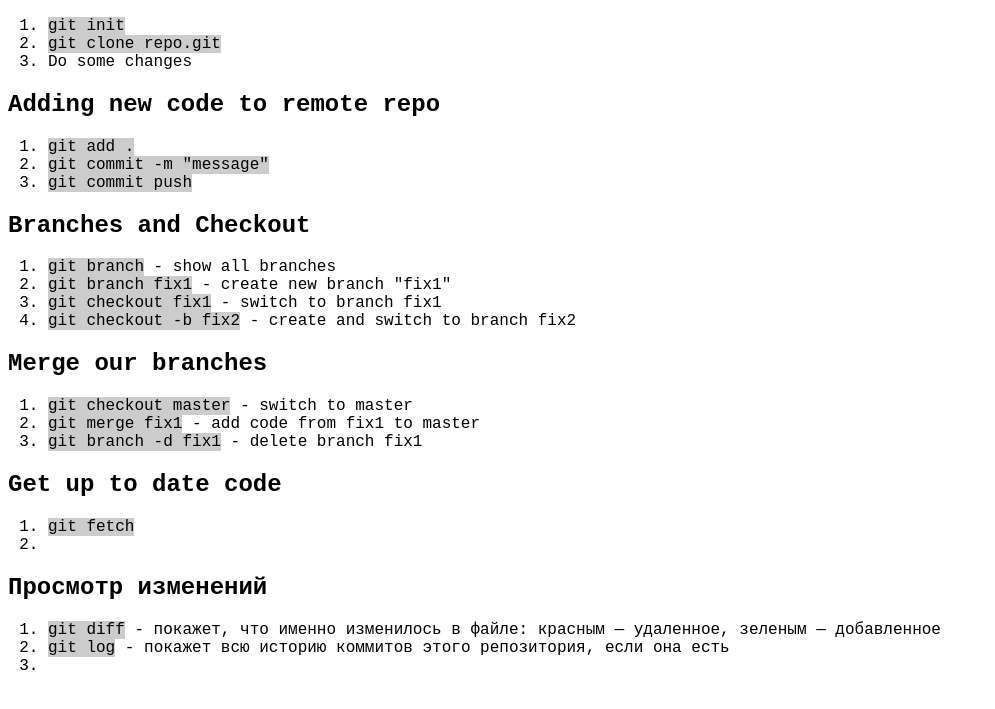
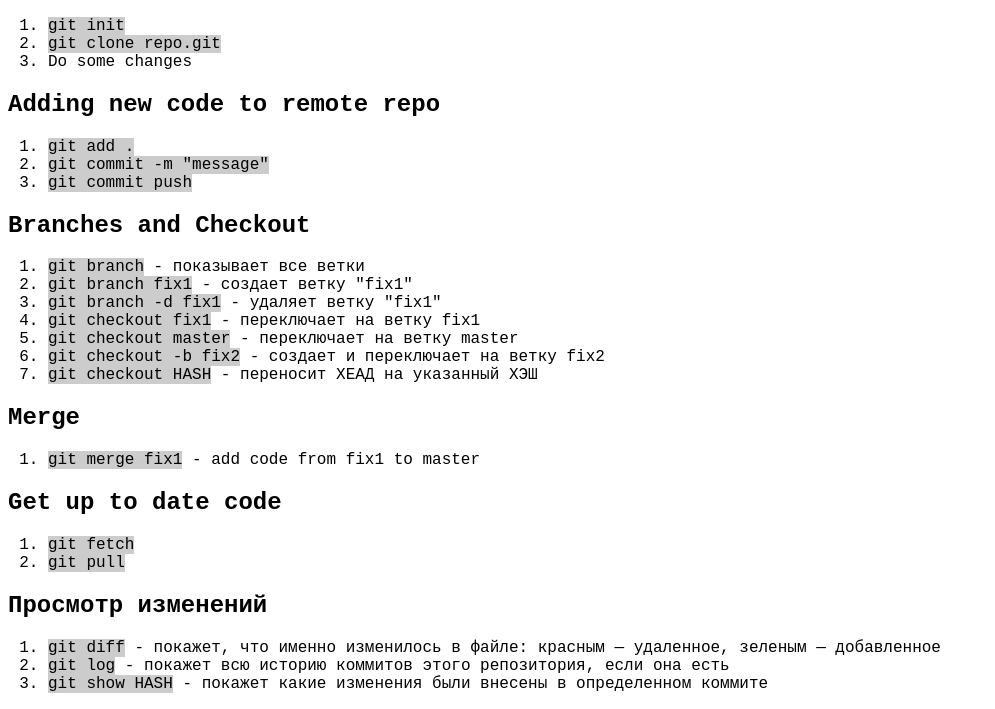
Before and after one commit to ystetsuin/learnGit, a plain HTML site: page index.html in a window 1280 px wide. Shown: the part 110-819 px from the top of the page, without its empty margins (0-995 px from the left). Drawn offline with Linux system fonts and the light colour scheme.

Commit message:
add git show command

```diff
--- a/index.html
+++ b/index.html
@@ -28,24 +28,24 @@
     <h2>Branches and Checkout</h2>
 
     <ol>
-        <li><code>git branch</code> - show all branches</li>
-        <li><code>git branch fix1</code> - create new branch "fix1"</li>
-        <li><code>git checkout fix1</code> - switch to branch fix1</li>
-        <li><code>git checkout -b fix2</code> - create and switch to branch fix2</li>
+        <li><code>git branch</code> - показывает все ветки</li>
+        <li><code>git branch fix1</code> - создает ветку "fix1"</li>
+        <li><code>git branch -d fix1</code> - удаляет ветку "fix1"</li>
+        <li><code>git checkout fix1</code> - переключает на ветку fix1</li>
+        <li><code>git checkout master</code> - переключает на ветку master</li>
+        <li><code>git checkout -b fix2</code> - создает и переключает на ветку fix2</li>
+        <li><code>git checkout HASH</code> - переносит ХЕАД на указанный ХЭШ</li>
     </ol>
 
-    <h2>Merge our branches</h2>
-
+    <h2>Merge</h2>
     <ol>
-        <li><code>git checkout master</code> - switch to master</li>
         <li><code>git merge fix1</code> - add code from fix1 to master</li>
-        <li><code>git branch -d fix1</code> - delete branch fix1</li>
     </ol>
 
     <h2>Get up to date code</h2>
     <ol>
         <li><code>git fetch</code></li>
-        <li><code></code></li>
+        <li><code>git pull</code></li>
     </ol>
 
     <h2>Просмотр изменений</h2>
@@ -53,7 +53,7 @@
     <ol>
         <li><code>git diff</code> - покажет, что именно изменилось в файле: красным — удаленное, зеленым — добавленное</li>
         <li><code>git log</code> - покажет всю историю коммитов этого репозитория, если она есть</li>
-        <li><code></code></li>
+        <li><code>git show HASH</code> - покажет какие изменения были внесены в определенном коммите</li>
     </ol>
 
 </body>
```
